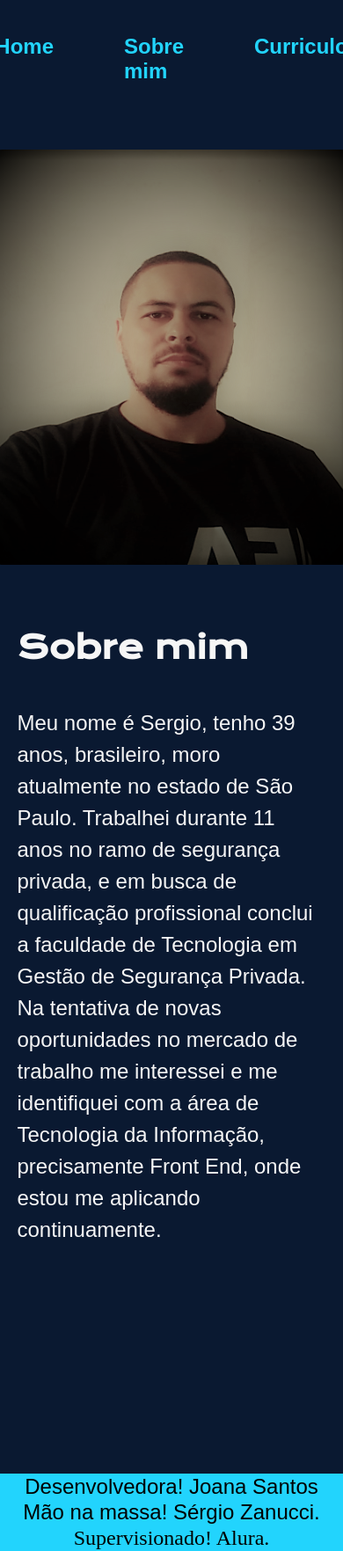
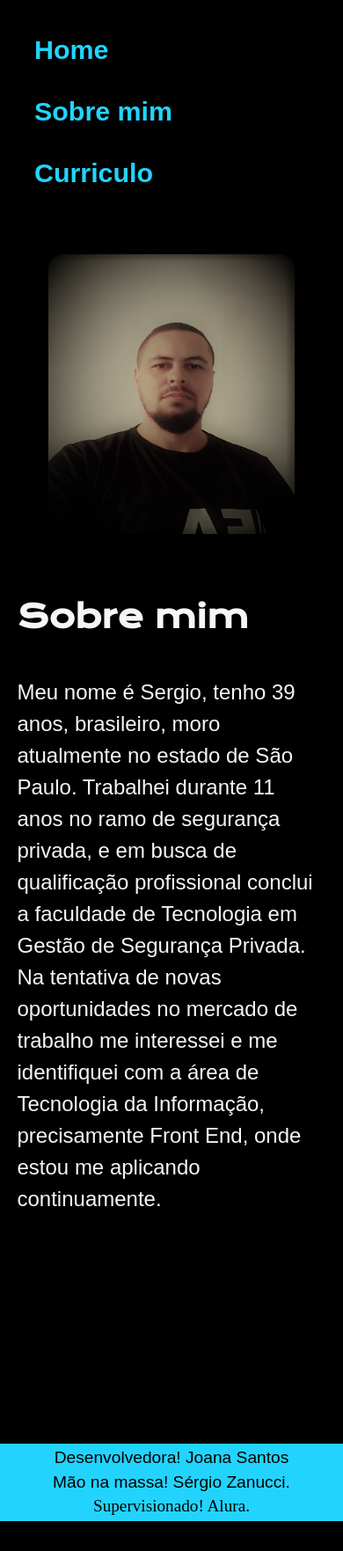
Before and after one commit to SergioZanucci/Portfolio, a plain HTML site: page sobre.html in a window 390 px wide. Shown: the whole page at 88% size. After the commit the page ends 1729 px from the top, so only its background shows below. Drawn offline with nearby package versions, Linux system fonts and the light colour scheme; a web font is replaced by a local one.

Commit message:
Trabalhando @media para celular.

```diff
--- a/css/curriculo.css
+++ b/css/curriculo.css
@@ -113,6 +113,58 @@ h2 {
     color: #22D4FD;
 }
 
+@media (max-width: 575px) {
+    body {
+        background-color: var(--cor-rodape);
+    }
+
+    .cabecalho__menu {
+       display: flex;
+       flex-direction: column;
+       gap: 35px;
+
+    }
+
+    .cabecalho__menu__link{
+        font-size: 1.9rem;
+    }
+
+    .apresentacao {
+       display: flex;
+    }
+
+   /* .apresentacao__conteudo {
+        gap: 4rem;
+    }
+
+   /* .apresentacao__titulo {
+
+    }*/
+
+
+    .rede__link {
+        width: 250px;
+        }
+
+    .foto {
+        width: 80%;
+    }
+
+    .rodape {
+        flex-direction: column;
+        align-items: center;
+        width: auto;
+    }
+
+    .rodape__desenvolvedor {
+        font-size: 1.2rem;
+    }
+
+    .link__alura {
+        font-size: 1.2rem;
+    }
+}
+
 @media (max-width: 1250px) {
 
     .cabecalho {
--- a/css/sobre.css
+++ b/css/sobre.css
@@ -108,6 +108,58 @@ body {
     color: #22D4FD;
 }
 
+@media (max-width: 575px) {
+    body {
+        background-color: var(--cor-rodape);
+    }
+
+    .cabecalho__menu {
+       display: flex;
+       flex-direction: column;
+       gap: 35px;
+
+    }
+
+    .cabecalho__menu__link{
+        font-size: 1.9rem;
+    }
+
+    .apresentacao {
+       display: flex;
+    }
+
+   /* .apresentacao__conteudo {
+        gap: 4rem;
+    }
+
+   /* .apresentacao__titulo {
+
+    }*/
+
+
+    .rede__link {
+        width: 250px;
+        }
+
+    .foto {
+        width: 80%;
+    }
+
+    .rodape {
+        flex-direction: column;
+        align-items: center;
+        width: auto;
+    }
+
+    .rodape__desenvolvedor {
+        font-size: 1.2rem;
+    }
+
+    .link__alura {
+        font-size: 1.2rem;
+    }
+}
+
 @media (max-width: 1250px) {
 
     .cabecalho {
--- a/css/style.css
+++ b/css/style.css
@@ -149,6 +149,59 @@ h2 {
     color: #22D4FD;
 }
 
+
+@media (max-width: 575px) {
+    body {
+        background-color: var(--cor-rodape);
+    }
+
+    .cabecalho__menu {
+       display: flex;
+       flex-direction: column;
+       gap: 35px;
+
+    }
+
+    .cabecalho__menu__link{
+        font-size: 1.9rem;
+    }
+
+    .apresentacao {
+       display: flex;
+    }
+
+    .apresentacao__conteudo {
+        gap: 4rem;
+    }
+
+   /* .apresentacao__titulo {
+
+    }*/
+
+
+    .rede__link {
+        width: 250px;
+        }
+
+    .foto {
+        width: 80%;
+    }
+
+    .rodape {
+        flex-direction: column;
+        align-items: center;
+        width: auto;
+    }
+
+    .rodape__desenvolvedor {
+        font-size: 1.2rem;
+    }
+
+    .link__alura {
+        font-size: 1.2rem;
+    }
+}
+
 @media (max-width: 1250px) {
 
     .cabecalho {
@@ -181,9 +234,9 @@ h2 {
         font-size: 1.5rem;
     }
 
-    .rede__link {
+   /* .rede__link {
         width: 386px;
-    }
+    }*/
 
     .foto {
         top: 1rem;
```
